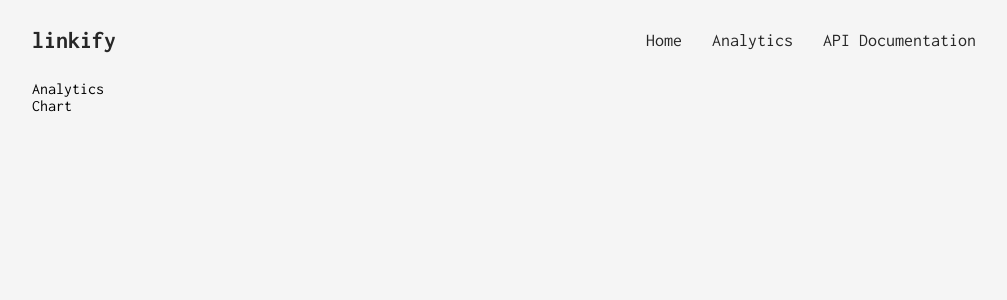
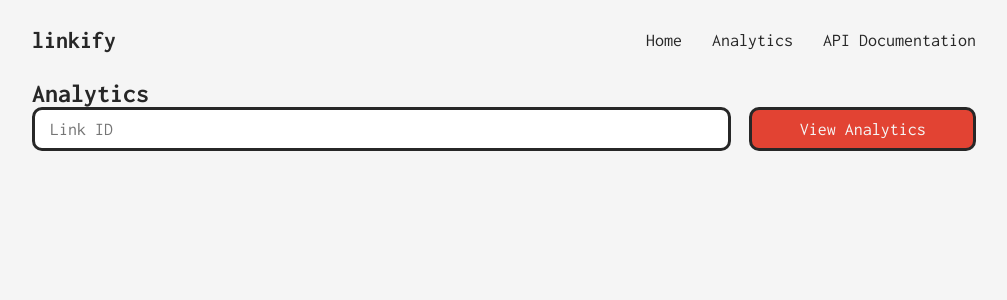
Before and after one commit to joeysnclr/url-short, a React (Create React App) app: page /analytics in a window 1280 px wide. Shown: the top 300 px of the page, without its empty margins (136-1143 px from the left). Built offline with nearby package versions, Linux system fonts and the light colour scheme.

Commit message:
analytics form functionality

```diff
--- a/src/components/Analytics.js
+++ b/src/components/Analytics.js
@@ -1,10 +1,86 @@
 import React from "react";
 
 export default function Analytics() {
+    const [data, setData] = React.useState(undefined);
+    const [error, setError] = React.useState(false);
+    const [loading, setLoading] = React.useState(false);
+    function getAnalytics(e) {
+        e.preventDefault();
+        setError(false);
+        setLoading(true);
+        const linkIdInput = document.getElementById("linkIdInput").value;
+        if (linkIdInput.length < 1) {
+            setError("Please enter a Link ID");
+            setLoading(false);
+            return;
+        }
+        const apiRoute = "/api/analytics/" + linkIdInput;
+        function getAPI() {
+            fetch(apiRoute)
+                .then((response) => response.json())
+                .then((data) => {
+                    if (data.error) {
+                        setError(data.error);
+                    } else {
+                        setData(data);
+                    }
+                    setLoading(false);
+                });
+        }
+        setTimeout(getAPI, 1000);
+    }
+
+    let analyticsSection = "";
+    if (data) {
+        analyticsSection = (
+            <>
+                <h1>{data.linkId}</h1>
+                <a
+                    href={data.link}
+                    target='_blank'
+                    rel='noopener noreferrer'
+                    className=''>
+                    {data.link}
+                </a>
+                <Chart />
+            </>
+        );
+    }
+    if (error) {
+        analyticsSection = <p className=''>Error: {error}</p>;
+    }
+    let formButton = (
+        <button className='btn-red width-full' type='submit'>
+            View Analytics
+        </button>
+    );
+    if (loading) {
+        formButton = React.cloneElement(formButton, { disabled: true });
+    }
     return (
         <>
-            <div>Analytics</div>
-            <div>Chart</div>
+            <h1>Analytics</h1>
+            <form onSubmit={getAnalytics}>
+                <div className='row'>
+                    <div className='m-four d-three'>
+                        <input
+                            id='linkIdInput'
+                            className='width-full'
+                            type='text'
+                            placeholder='Link ID'
+                        />
+                    </div>
+                    <div className='m-four d-one'>{formButton}</div>
+                </div>
+            </form>
+            {analyticsSection}
         </>
     );
 }
+function Chart() {
+    return (
+        <div className='code'>
+            <p className=''>Chart</p>
+        </div>
+    );
+}
--- a/src/components/Home.js
+++ b/src/components/Home.js
@@ -79,7 +79,11 @@ function Generate() {
             </form>
         );
     } else {
-        let message = generatedLink;
+        let message = (
+            <a href={generatedLink} target='noopener noreferrer'>
+                {generatedLink}
+            </a>
+        );
         let primaryButton = (
             <button className='my-s btn-green width-full' onClick={copyLink}>
                 Copy Link
```
Also changed, not shown: server.js (+9 -1 lines).
